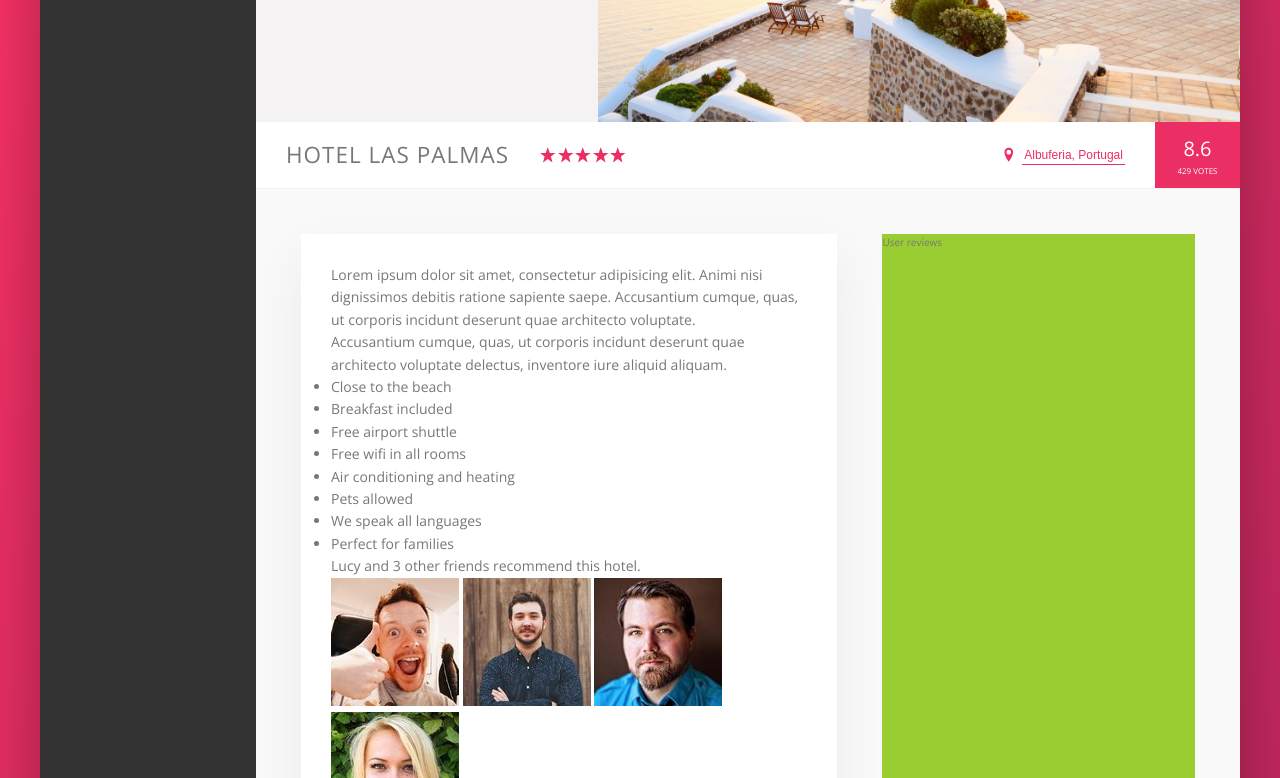
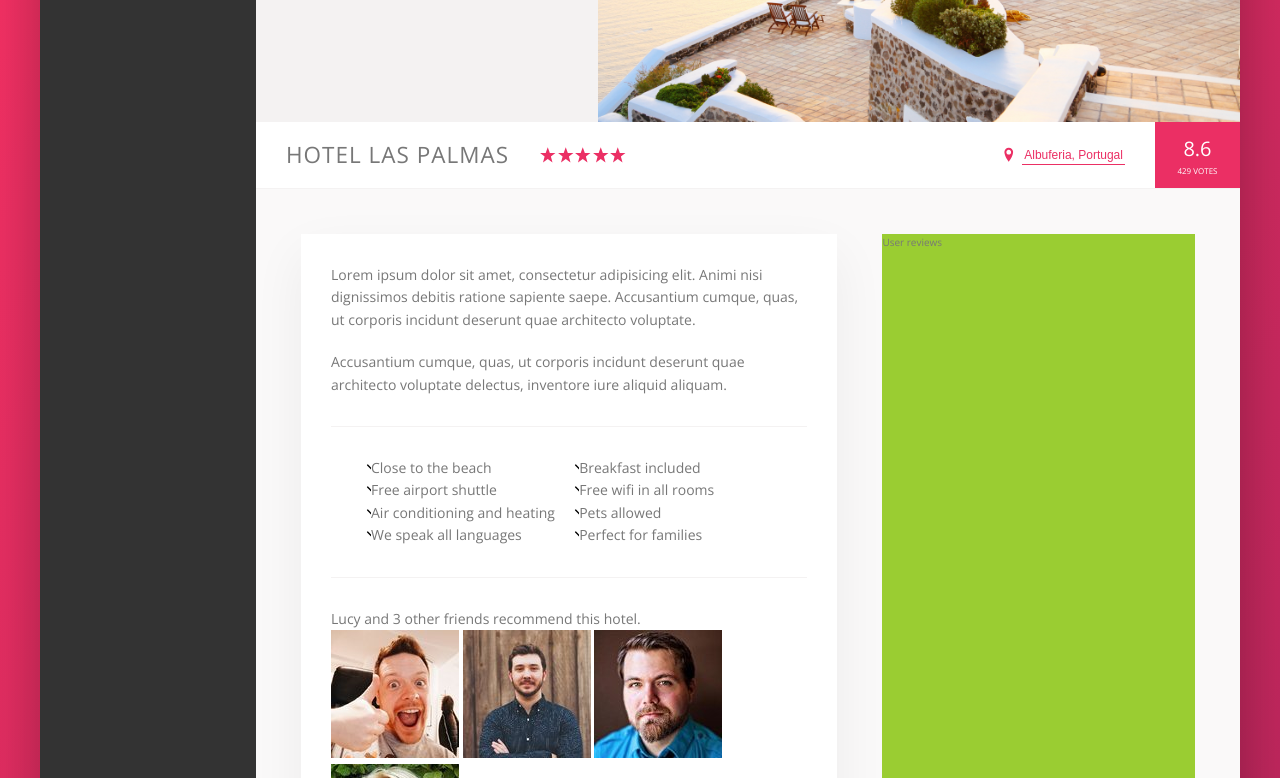
Before and after one commit to axi007/Trillo_22, a website: page src/index.html in a window 1280 px wide. Shown: the part 413-1191 px from the top of the page. Drawn offline with nearby package versions, Linux system fonts and the light colour scheme; files that its build step writes are made by us from their sources.

Commit message:
added list

```diff
--- a/src/sass/_components.scss
+++ b/src/sass/_components.scss
@@ -312,3 +312,43 @@
         box-shadow: none;
     }
 }
+
+//////////////////////////
+// PARAGRAPH
+
+.paragraph:not(:last-of-type) {
+    margin-bottom: 2rem;
+}
+
+//////////////////////////
+// LIST
+
+.list {
+    list-style: none;
+    margin: 3rem 0;
+    padding: 3rem;
+    border-top: var(--line);
+    border-bottom: var(--line);
+
+    display: flex;
+    flex-wrap: wrap;
+
+    &__item {
+        flex: 0 0 50%;
+        bottom: .7rem;
+    }
+
+    &__item::before {
+        content: '';
+        display: inline-block;
+        background-image: url(../assets/SVG/chevron-thin-right.svg);
+        width: 1rem;
+        height: 1rem;
+    }
+}
+
+
+
+
+//////////////////////////
+// RACOMMEND
```
